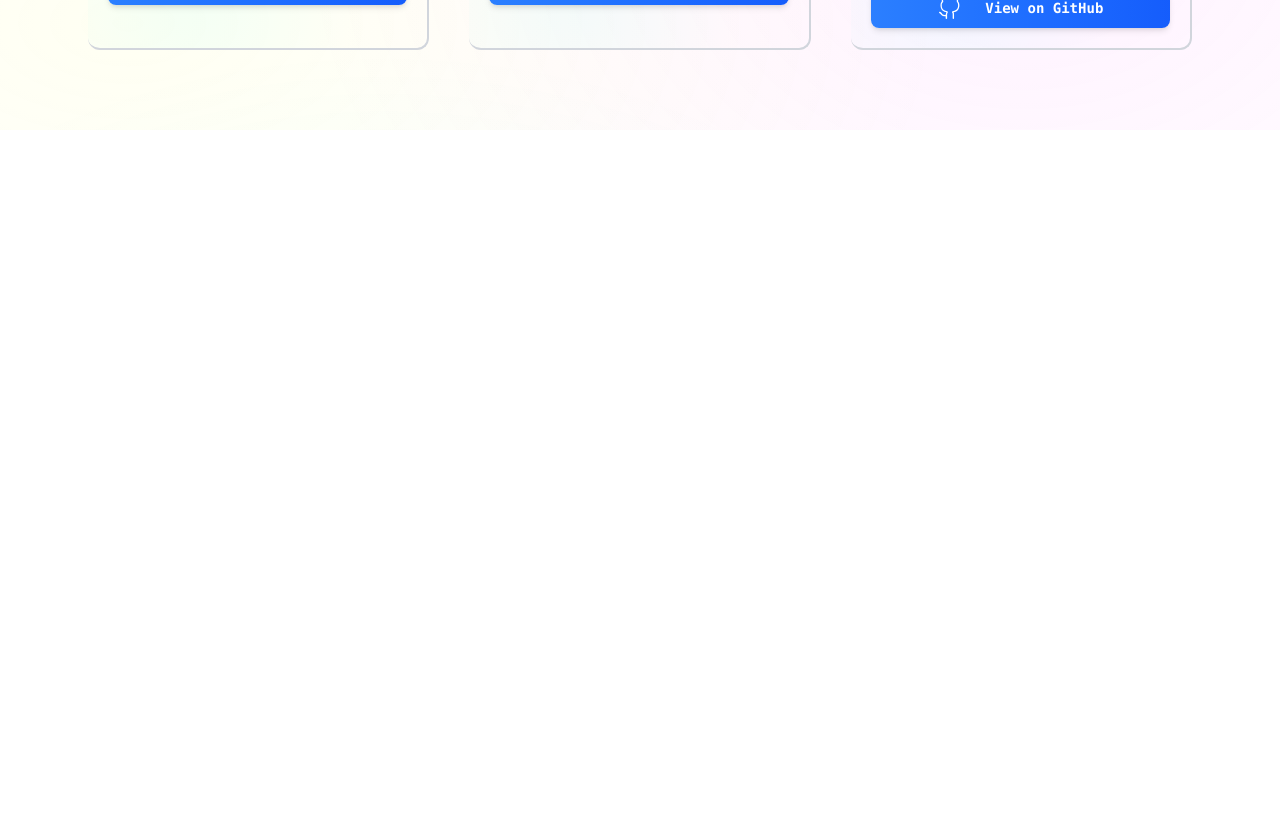
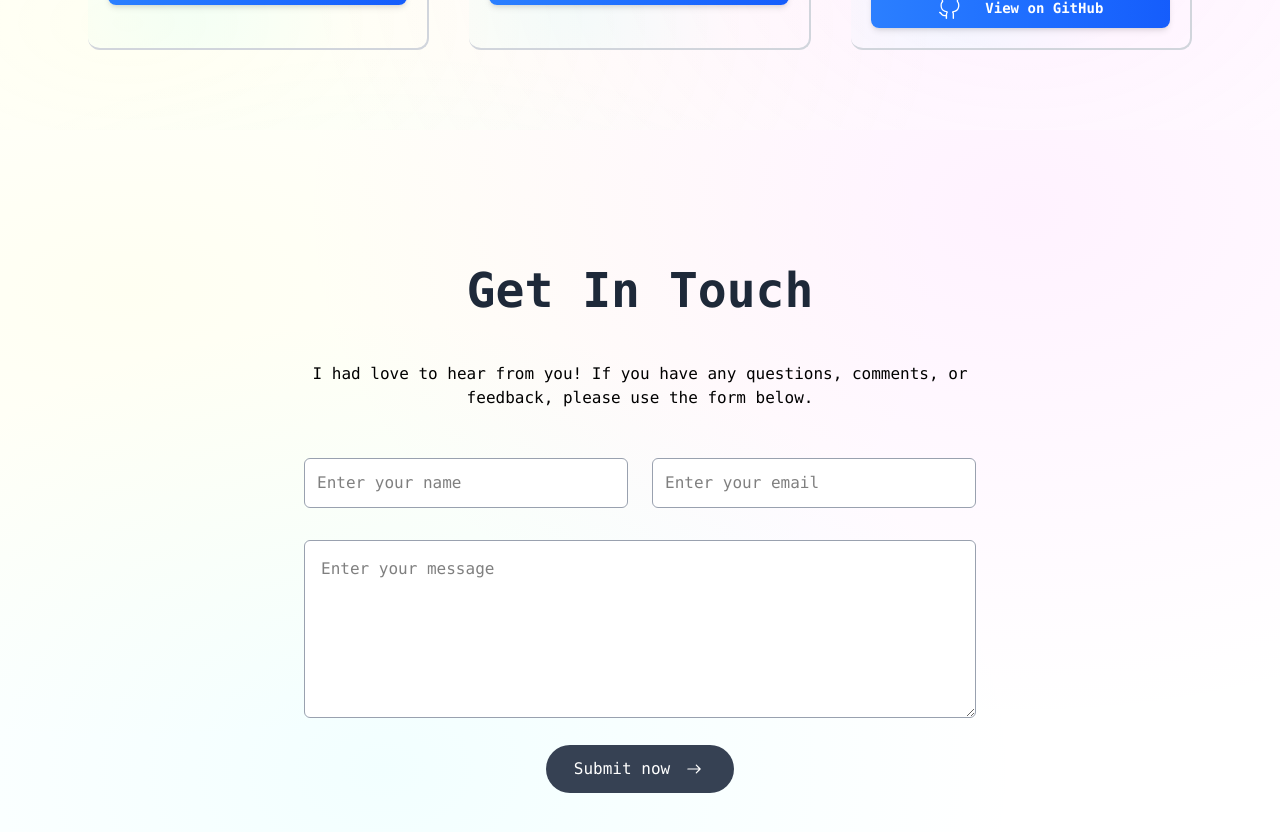
Before and after one commit to kavishka-wilagedara/my-portfolio, a React (Vite) app: page / in a window 1280 px wide. Shown: the part 3320-4152 px from the top of the page. Before the commit the page ends 3450 px from the top, so only its background shows below. Built offline with nearby package versions, Linux system fonts and the light colour scheme.

Commit message:
implement contact section

```diff
--- a/src/App.jsx
+++ b/src/App.jsx
@@ -3,6 +3,7 @@ import Navbar from "./components/Navbar";
 import Home from "./sections/Home";
 import About from "./sections/About";
 import Project from "./sections/Project";
+import Contact from "./sections/Contact";
 
 function App() {
   return (
@@ -11,6 +12,7 @@ function App() {
       <Home />
       <About />
       <Project />
+      <Contact />
     </div>
   );
 }
--- a/src/sections/Contact.jsx
+++ b/src/sections/Contact.jsx
@@ -0,0 +1,55 @@
+import React from "react";
+import { IoIosArrowRoundForward } from "react-icons/io";
+
+const Contact = () => {
+  return (
+    <section
+      id="contact"
+      className="min-h-screen flex flex-col items-center justify-center py-12 sm:py-20 bg-rainbow font-mono"
+    >
+      <div>
+        <h2 className="text-3xl sm:text-4xl lg:text-5xl font-bold mb-8 sm:mb-12 text-gray-800 text-center">
+          Get In Touch
+        </h2>
+        <p className="text-center max-w-2xl mx-auto mt-5 mb-12">
+          I had love to hear from you! If you have any questions, comments, or
+          feedback, please use the form below.{" "}
+        </p>
+
+        <form className="max-w-2xl mx-auto">
+          <div className="grid grid-cols-2 gap-6 mt-10 mb-8">
+            <input
+              type="text"
+              id="name"
+              placeholder="Enter your name"
+              required
+              className="flex-1 p-3 outline-none border-[0.5px] border-gray-400 rounded-md bg-white"
+            />
+            <input
+              type="email"
+              id="email"
+              placeholder="Enter your email"
+              required
+              className="flex-1 p-3 outline-none border-[0.5px] border-gray-400 rounded-md bg-white"
+            />
+          </div>
+          <textarea
+            rows={6}
+            placeholder="Enter your message"
+            required
+            className="w-full p-4 outline-none border-[0.5px] border-gray-400 rounded-md bg-white"
+          ></textarea>
+          <button
+            type="submit"
+            className="mt-5 py-3 px-7 w-max mx-auto flex items-center justify-between gap-3 text-white rounded-full bg-gray-700 hover:bg-black"
+          >
+            Submit now
+            <IoIosArrowRoundForward size={24} />
+          </button>
+        </form>
+      </div>
+    </section>
+  );
+};
+
+export default Contact;
```
